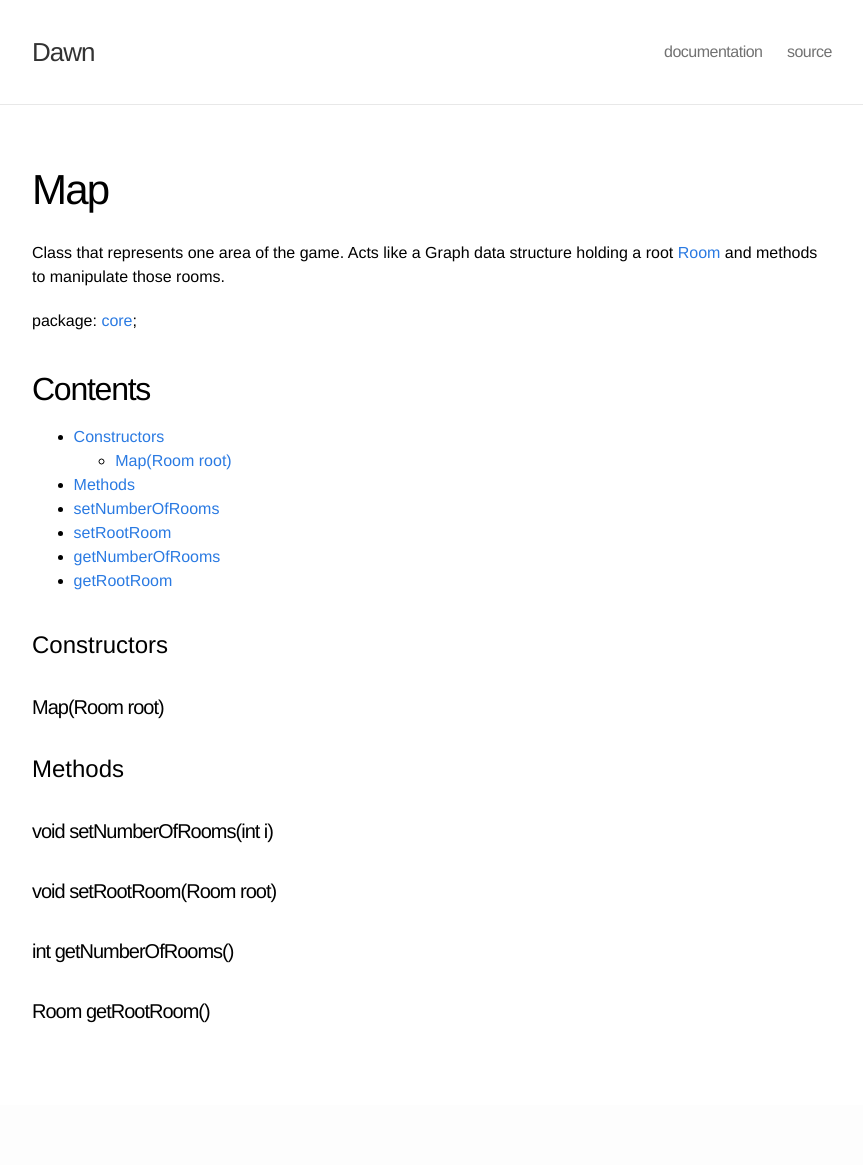
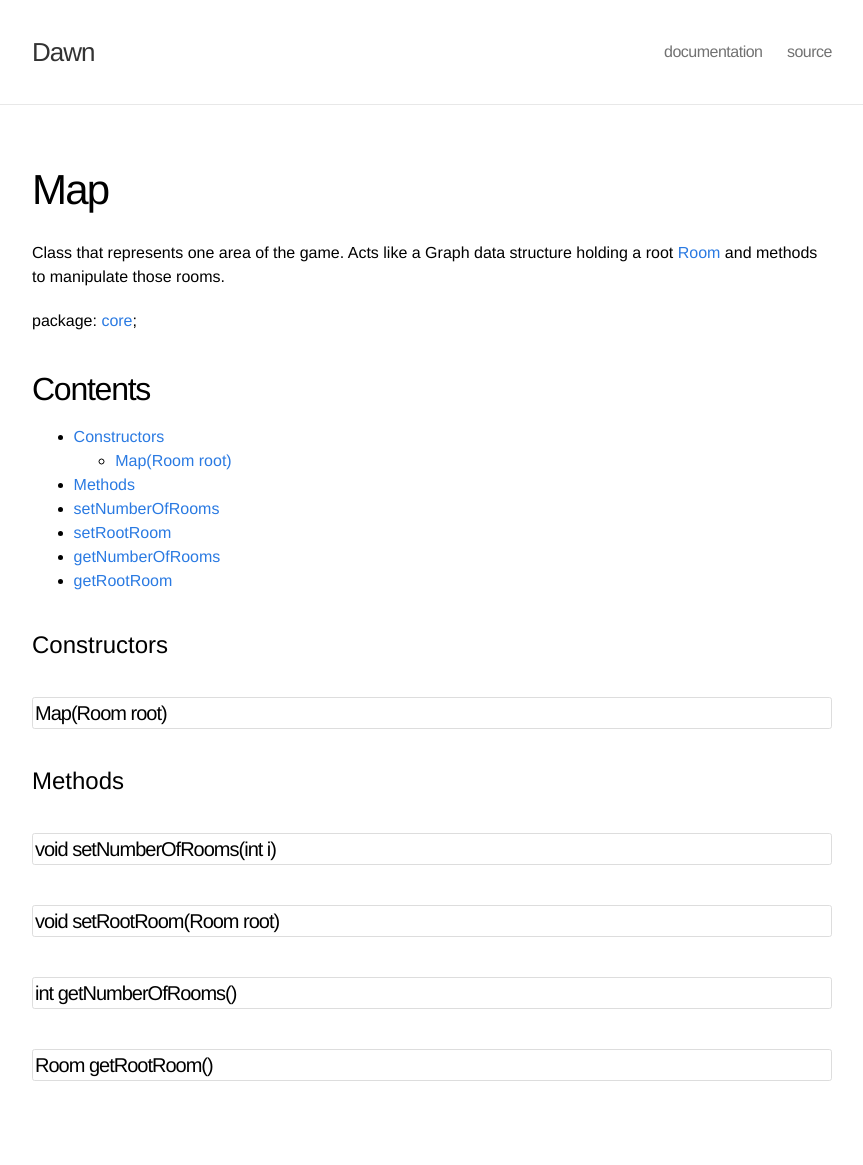
Before and after one commit to theoperatore/dawn, a Jekyll site: the page built from _core/map.md, in a window 1280 px wide. Shown: the whole page, without its empty margins (208-1071 px from the left). Built offline with Jekyll 4.4.1, drawn with Linux system fonts in a browser that asks for light colours; before the commit the page ends 1105 px from its top, so only the background shows below that.

Commit message:
added border to method declaration titles

```diff
--- a/css/main.css
+++ b/css/main.css
@@ -138,6 +138,15 @@ a:visited { color: #205caa; }
   background-color: #fff;
 }
 
+.page-content h1 {
+  /*border-bottom: 1px solid #333;*/
+}
+
+.page-content h4 {
+  border-radius: 2pt;
+  padding: 5px 2px;
+  border: 1px solid #ddd;
+ }
 
 /* Home styles */
 /* ----------------------------------------------------------*/
```
